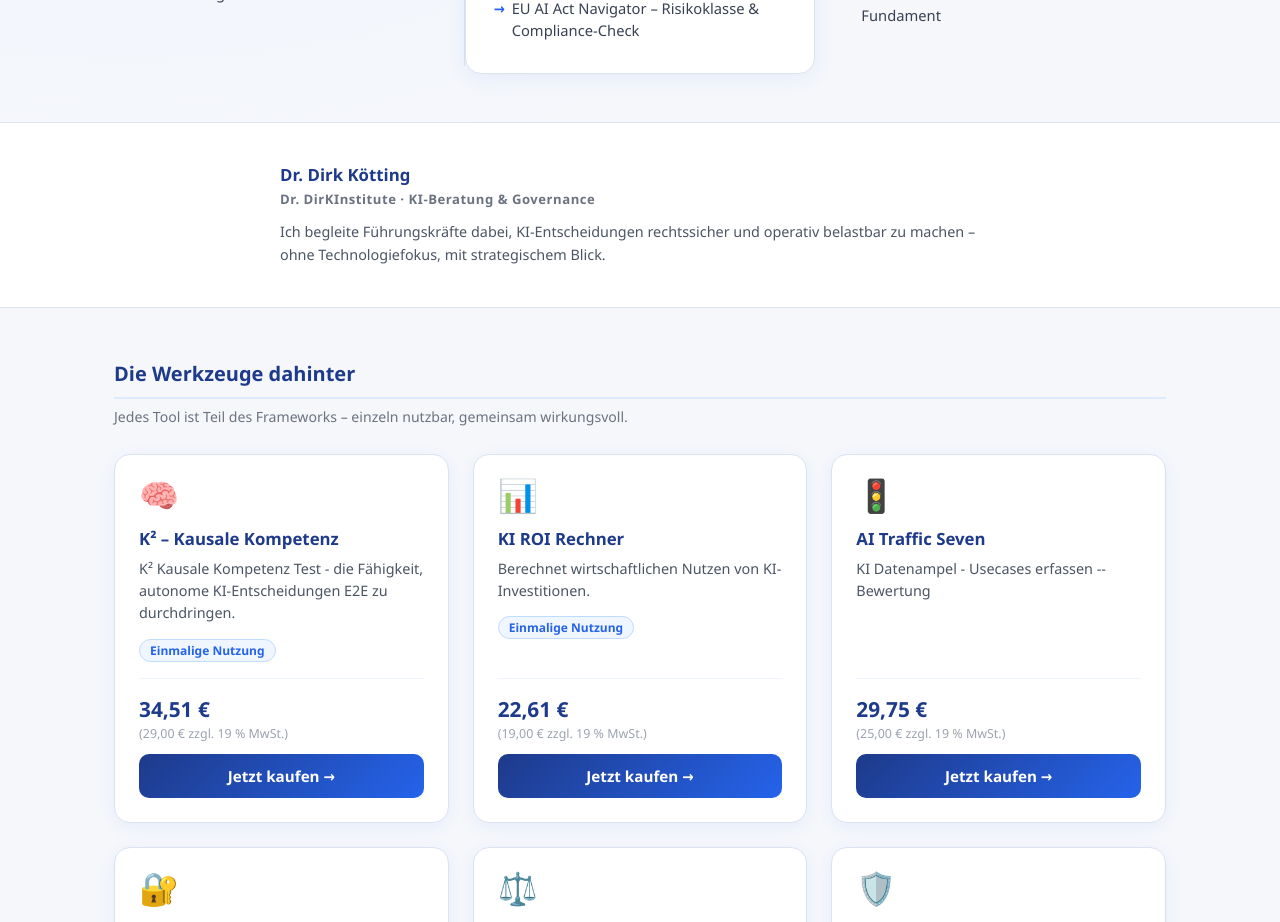
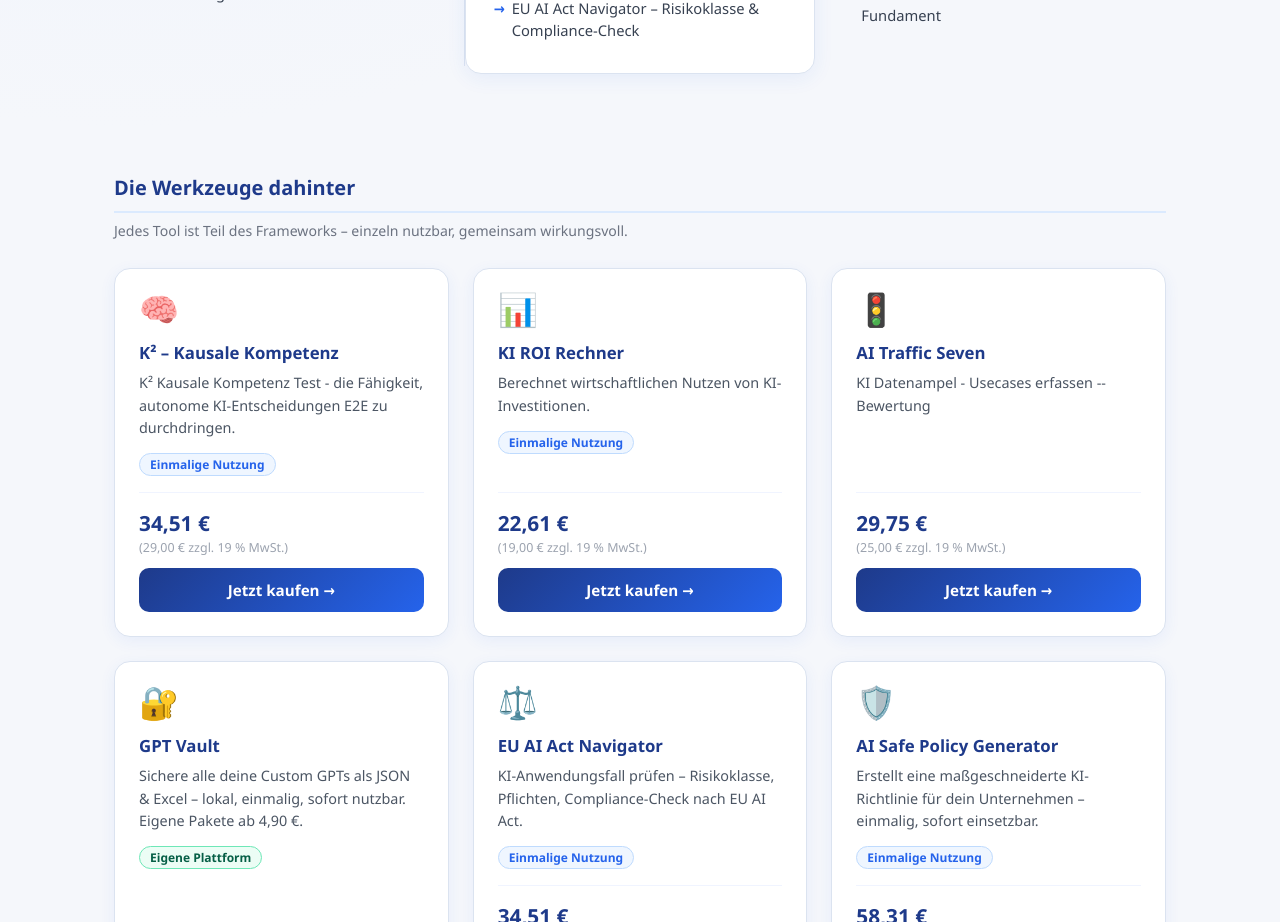
Before and after one commit to Dkoetting/access-hub, a Next.js app: page / in a window 1280 px wide. Shown: the part 980-1902 px from the top of the page. Built offline with nearby package versions, Linux system fonts and the light colour scheme.

Commit message:
Trust-Sektion entfernt (Text im Hero)

```diff
--- a/src/app/page.tsx
+++ b/src/app/page.tsx
@@ -165,17 +165,6 @@ export default function Home() {
         </div>
       </section>
 
-      {/* ── Trust ── */}
-      <section className={styles.trust}>
-        <div className={styles.trustInner}>
-          <div className={styles.trustText}>
-            <strong className={styles.trustName}>Dr. Dirk Kötting</strong>
-            <span className={styles.trustRole}>{t.trustRole}</span>
-            <p className={styles.trustDesc}>{t.trustDesc}</p>
-          </div>
-        </div>
-      </section>
-
       {/* ── Tools (secondary) ── */}
       <main className={styles.main}>
         <h2 className={styles.sectionTitle}>{t.toolsTitle}</h2>
```
